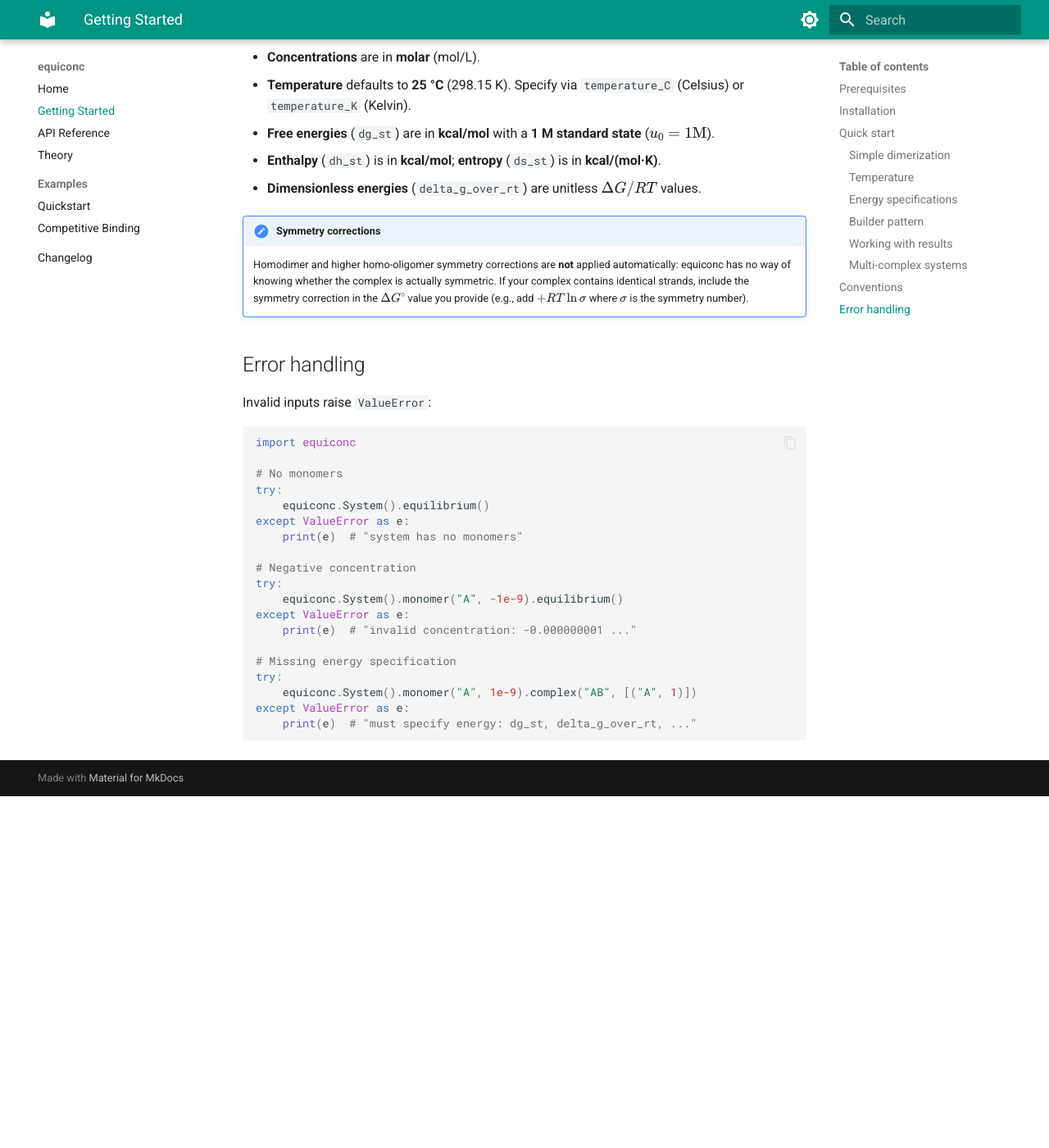
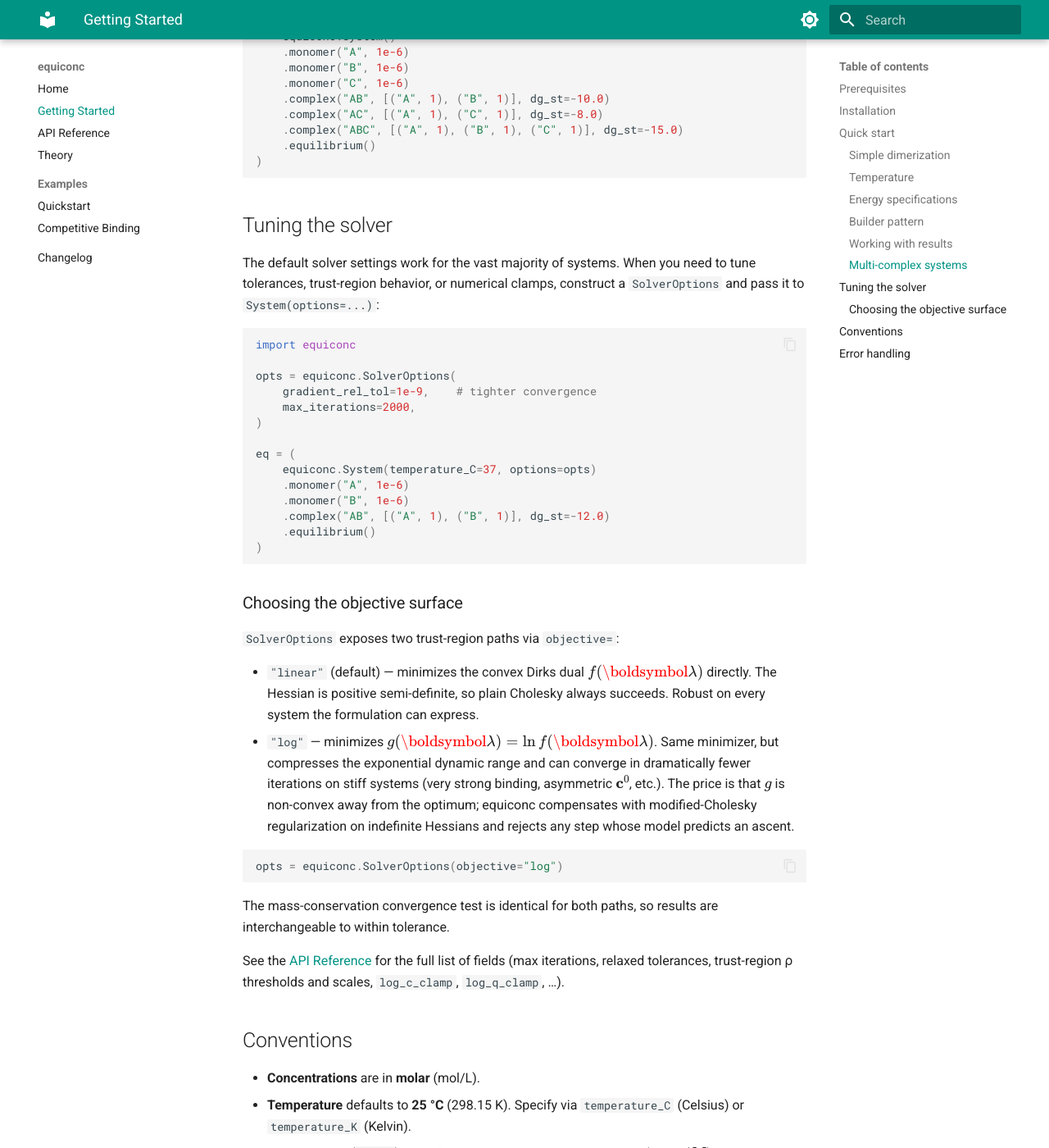
Before and after one commit to cgevans/equiconc, an MkDocs documentation site: the page built from docs/getting-started.md, in a window 1280 px wide and 1400 px high, scrolled down 2897 px. Shown: the whole window at 82% size. Built offline with MkDocs 1.6.1 and Material for MkDocs 9.7.7, drawn with Linux system fonts in a browser that asks for light colours; before the commit the page ends 3868 px from its top, so only the background shows below that; some of the changed text lies outside the part shown.

Commit message:
Document SolverOptions, log objective, and tuple-form energy in docs
The Python API gained a SolverOptions class (38d1862), a log-objective
trust-region variant (50b53a7), and a dg_st=(value, temperature_C)
tuple form for complex(), but the Markdown docs hadn't caught up.

- getting-started.md: add the tuple-form energy spec, plus a "Tuning
  the solver" section covering SolverOptions and the linear-vs-log
  objective trade-off.
- api.md: render SolverOptions via mkdocstrings.
- theory.md: add an "Objective surface: linear vs. log" section with
  the gradient/Hessian of g(λ) = ln f(λ) and the modified-Cholesky
  treatment of indefinite H_g; correct the trust-region prose so the
  Cholesky-always-succeeds claim is scoped to the linear path.

Co-Authored-By: Claude Opus 4.7 (1M context) <noreply@anthropic.com>

````diff
--- a/docs/getting-started.md
+++ b/docs/getting-started.md
@@ -82,6 +82,20 @@ is computed at solve time, so changing temperature shifts the equilibrium:
 sys.complex("AB", [("A", 1), ("B", 1)], dh_st=-50.0, ds_st=-0.13)
 ```
 
+**ΔG at one temperature plus ΔS** — when you have ΔG° measured at a
+reference temperature and the entropy of the reaction, pass `dg_st` as a
+`(value, temperature_C)` tuple together with `ds_st`. Equiconc derives
+ΔH = ΔG + T·ΔS internally, so the resulting complex behaves like a
+`dh_st`/`ds_st` pair and shifts correctly with `temperature_C`:
+
+```python
+sys.complex(
+    "AB", [("A", 1), ("B", 1)],
+    dg_st=(-15.0, 37),    # -15 kcal/mol at 37 C
+    ds_st=-0.30,          # kcal/(mol K)
+)
+```
+
 ### Builder pattern
 
 The API uses a fluent builder pattern. Chain calls to `monomer()` and
@@ -138,6 +152,56 @@ eq = (
 )
 ```
 
+## Tuning the solver
+
+The default solver settings work for the vast majority of systems. When
+you need to tune tolerances, trust-region behavior, or numerical clamps,
+construct a `SolverOptions` and pass it to `System(options=...)`:
+
+```python
+import equiconc
+
+opts = equiconc.SolverOptions(
+    gradient_rel_tol=1e-9,    # tighter convergence
+    max_iterations=2000,
+)
+
+eq = (
+    equiconc.System(temperature_C=37, options=opts)
+    .monomer("A", 1e-6)
+    .monomer("B", 1e-6)
+    .complex("AB", [("A", 1), ("B", 1)], dg_st=-12.0)
+    .equilibrium()
+)
+```
+
+### Choosing the objective surface
+
+`SolverOptions` exposes two trust-region paths via `objective=`:
+
+- `"linear"` (default) — minimizes the convex Dirks dual
+  \(f(\boldsymbol\lambda)\) directly. The Hessian is positive
+  semi-definite, so plain Cholesky always succeeds. Robust on every
+  system the formulation can express.
+- `"log"` — minimizes \(g(\boldsymbol\lambda) = \ln f(\boldsymbol\lambda)\).
+  Same minimizer, but compresses the exponential dynamic range and can
+  converge in dramatically fewer iterations on stiff systems (very
+  strong binding, asymmetric \(\mathbf c^0\), etc.). The price is that
+  \(g\) is non-convex away from the optimum; equiconc compensates with
+  modified-Cholesky regularization on indefinite Hessians and rejects
+  any step whose model predicts an ascent.
+
+```python
+opts = equiconc.SolverOptions(objective="log")
+```
+
+The mass-conservation convergence test is identical for both paths, so
+results are interchangeable to within tolerance.
+
+See the [API Reference](api.md#solveroptions) for the full list of
+fields (max iterations, relaxed tolerances, trust-region ρ thresholds
+and scales, `log_c_clamp`, `log_q_clamp`, …).
+
 ## Conventions
 
 - **Concentrations** are in **molar** (mol/L).
````
Also changed, not shown: docs/api.md (+7 -0 lines), docs/theory.md (+35 -2 lines).
